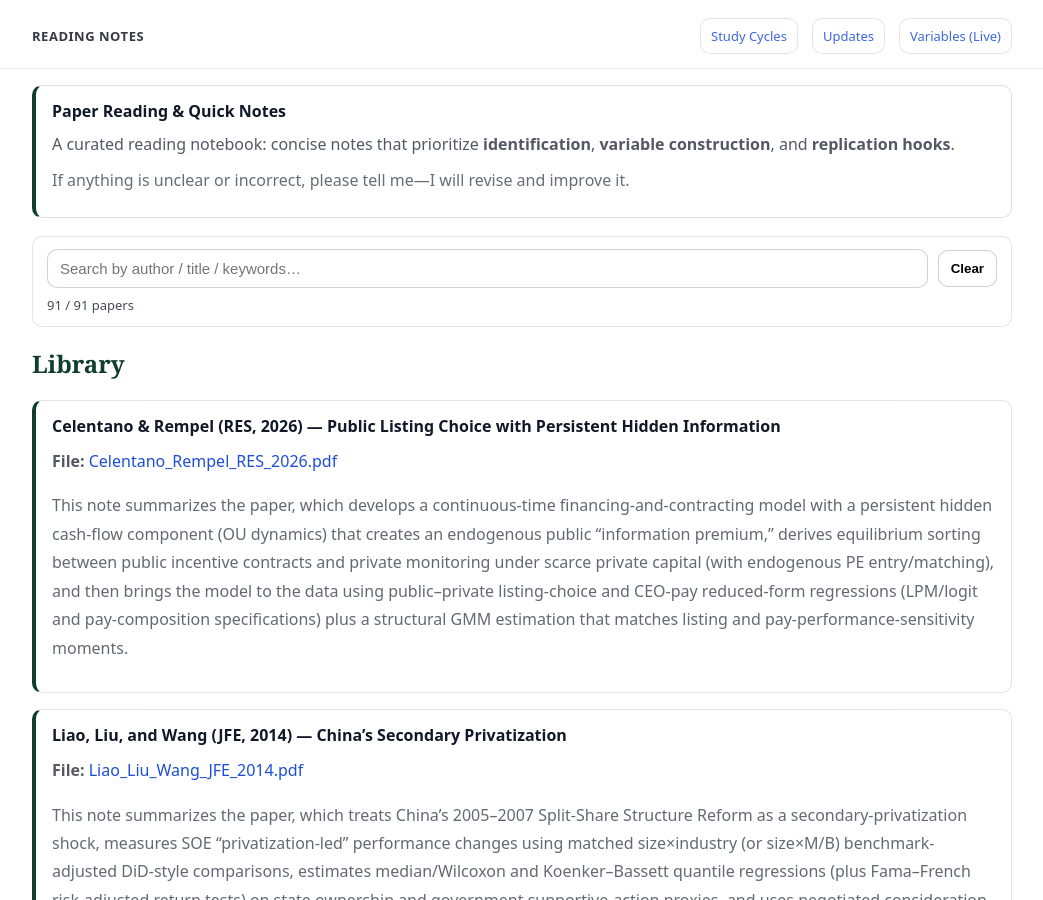
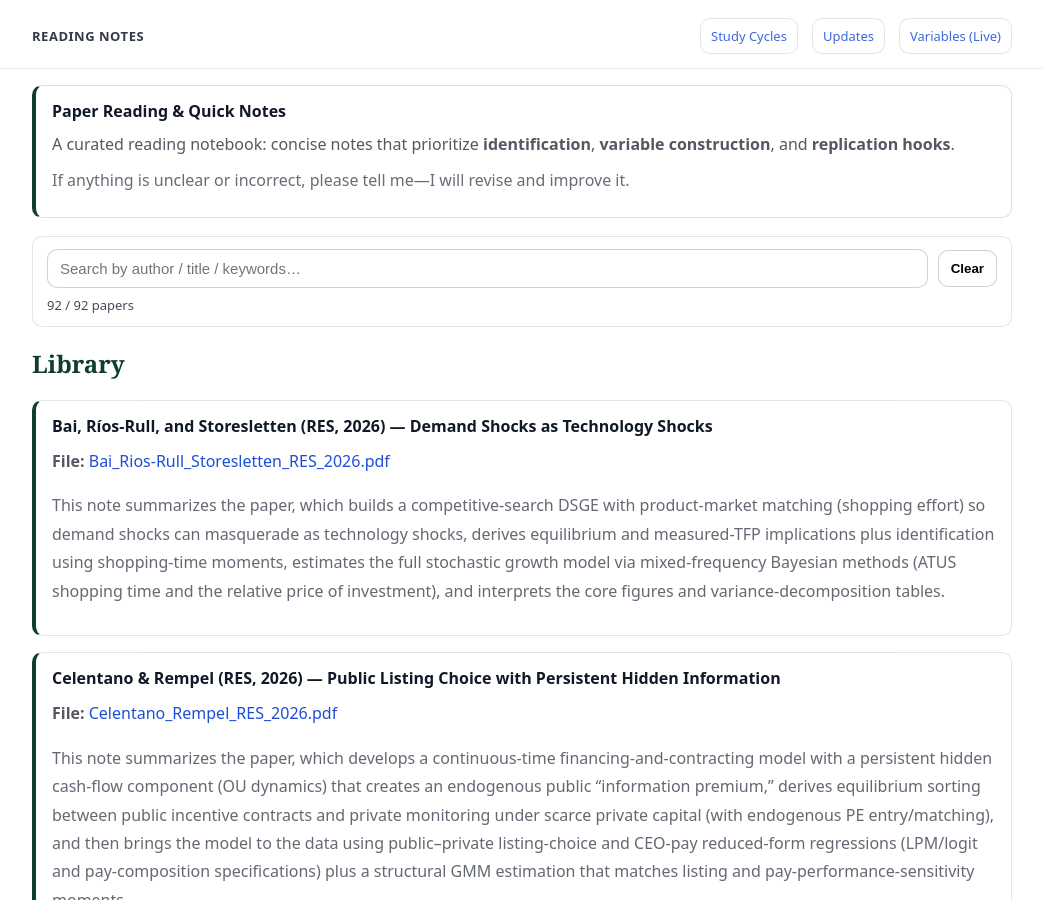
Before and after one commit to yaxinzn/study-archive, a Jekyll site: the page built from reading/index.md, in a window 1280 px wide and 900 px high. Shown: the whole window, without its empty margins (118-1161 px from the left). Built offline with Jekyll 4.4.1, drawn with Linux system fonts in a browser that asks for light colours.

Commit message:
Reading: add/update Bai_Rios-Rull_Storesletten_RES_2026.pdf

```diff
--- a/_data/reading.yml
+++ b/_data/reading.yml
@@ -1,3 +1,8 @@
+- title: "Bai, Ríos-Rull, and Storesletten (RES, 2026) — Demand Shocks as Technology Shocks"
+  file: "Bai_Rios-Rull_Storesletten_RES_2026.pdf"
+  desc: "
+This note summarizes the paper, which builds a competitive-search DSGE with product-market matching (shopping effort) so demand shocks can masquerade as technology shocks, derives equilibrium and measured-TFP implications plus identification using shopping-time moments, estimates the full stochastic growth model via mixed-frequency Bayesian methods (ATUS shopping time and the relative price of investment), and interprets the core figures and variance-decomposition tables."
+
 - title: "Celentano & Rempel (RES, 2026) — Public Listing Choice with Persistent Hidden Information"
   file: "Celentano_Rempel_RES_2026.pdf"
   desc: "
```
